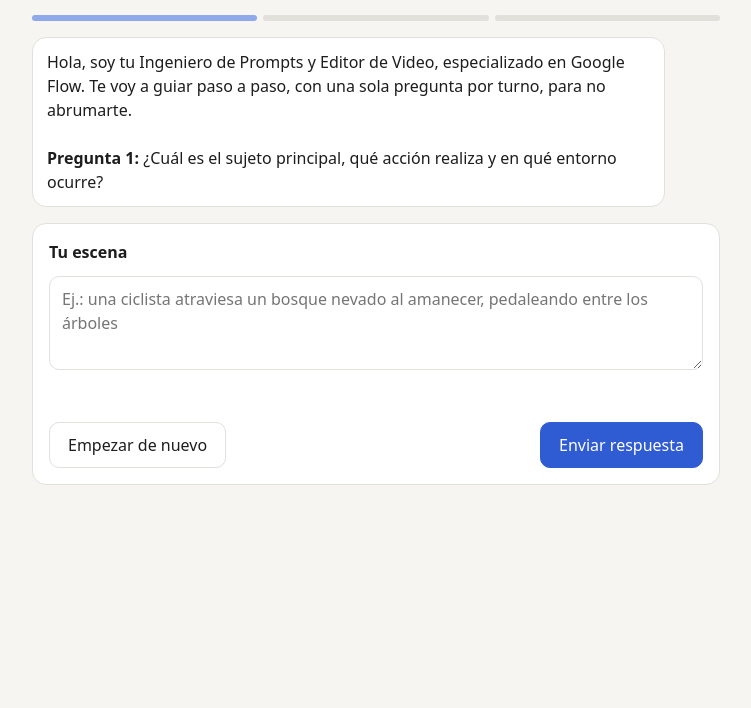
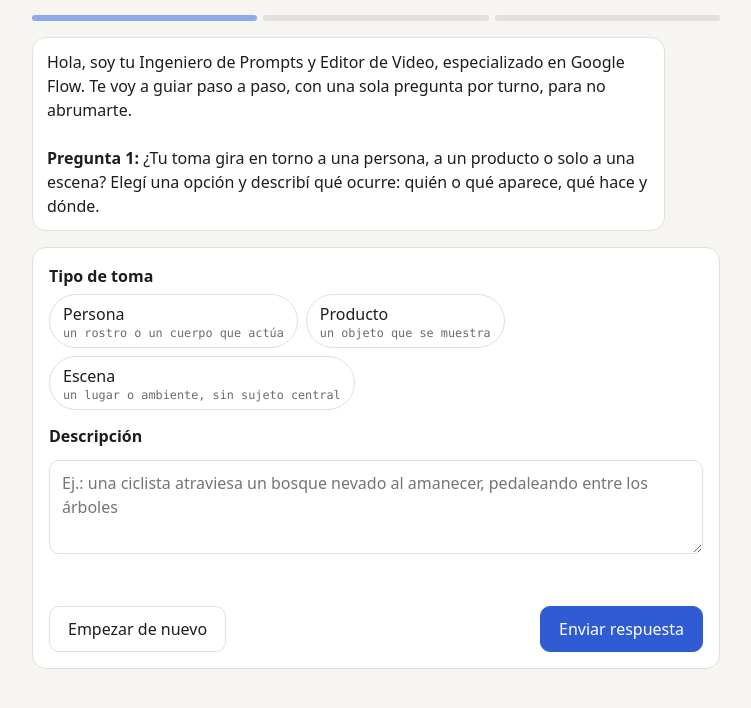
Before and after one commit to PabloGrimaldi/trabajofinalPabloGrimaldi, a plain HTML site: page herramientas/generador-prompts-flow/index.html in a window 1280 px wide. Shown: the part 90-798 px from the top of the page, without its empty margins (264-1015 px from the left). Drawn offline with Linux system fonts and the light colour scheme.

Commit message:
Agregar tipo de toma: persona, producto o escena
La primera pregunta ahora pide elegir si la toma gira en torno a una
persona, un producto o solo una escena. El tipo define las sugerencias de
cámara (seguimiento para personas, órbita para productos, vista aérea
para escenas) y se conserva en el resumen de la conversación.

Claude-Session: https://claude.ai/code/session_012ewtCG4t1fHdL2JpDFvakT

```diff
--- a/herramientas/generador-prompts-flow/index.html
+++ b/herramientas/generador-prompts-flow/index.html
@@ -149,16 +149,29 @@
       cuadrado: { nom: 'Cuadrado 1:1', nota: 'feed', en: 'square 1:1 framing', es: 'encuadre cuadrado 1:1' }
     };
 
-    // Sugerencias contextuales: se eligen según lo que describió el usuario en la escena.
-    function sugerenciasCamara(escena) {
+    // Sugerencias contextuales: primero según el tipo de sujeto elegido; si no hay tipo, según el texto de la escena.
+    const SUGERENCIAS_POR_TIPO = {
+      persona: ['tracking', 'steadicam', 'slowmo'],
+      producto: ['orbit', 'dollyin', 'closeup'],
+      escena: ['droneview', 'craneup', 'establishing']
+    };
+
+    function sugerenciasCamara(tipo, escena) {
+      if (SUGERENCIAS_POR_TIPO[tipo]) return SUGERENCIAS_POR_TIPO[tipo];
       const t = escena.toLowerCase();
-      if (/producto|botella|reloj|zapatilla|perfume|celular|comida|plato|objeto/.test(t)) return ['orbit', 'dollyin', 'closeup'];
-      if (/camina|corr|cicl|auto|moto|bici|atleta|persona|caballo|nadad/.test(t)) return ['tracking', 'steadicam', 'slowmo'];
-      if (/paisaje|ciudad|monta|mar|playa|valle|edificio|bosque|desierto|calle/.test(t)) return ['droneview', 'craneup', 'establishing'];
+      if (/producto|botella|reloj|zapatilla|perfume|celular|comida|plato|objeto/.test(t)) return SUGERENCIAS_POR_TIPO.producto;
+      if (/camina|corr|cicl|auto|moto|bici|atleta|persona|caballo|nadad/.test(t)) return SUGERENCIAS_POR_TIPO.persona;
+      if (/paisaje|ciudad|monta|mar|playa|valle|edificio|bosque|desierto|calle/.test(t)) return SUGERENCIAS_POR_TIPO.escena;
       return ['orbit', 'dollyin', 'lowangle'];
     }
 
-    const answers = { escena: '', formato: null, camara: null, camaraTexto: '', luz: null, paleta: null, animo: '' };
+    const TIPOS = {
+      persona: { nom: 'Persona', nota: 'un rostro o un cuerpo que actúa' },
+      producto: { nom: 'Producto', nota: 'un objeto que se muestra' },
+      escena: { nom: 'Escena', nota: 'un lugar o ambiente, sin sujeto central' }
+    };
+
+    const answers = { tipo: null, escena: '', formato: null, camara: null, camaraTexto: '', luz: null, paleta: null, animo: '' };
     let fase = 0;
     let historia = [];
     let aviso = '';
@@ -203,22 +216,28 @@
     }
 
     const chipsCamara = () => {
-      const ids = sugerenciasCamara(answers.escena);
+      const ids = sugerenciasCamara(answers.tipo, answers.escena);
       return `<div class="chips">${ids.map((id) => chip('camara', id, CATALOGO[id].nom, CATALOGO[id].cmd, CATALOGO[id].nota)).join('')}
         ${chip('camara', 'otro', 'Lo escribo yo')}</div>`;
     };
 
     const FASES = [
       {
-        mensaje: () => 'Hola, soy tu Ingeniero de Prompts y Editor de Video, especializado en Google Flow. Te voy a guiar paso a paso, con una sola pregunta por turno, para no abrumarte.\n\n**Pregunta 1:** ¿Cuál es el sujeto principal, qué acción realiza y en qué entorno ocurre?',
-        panel: () => `<h3>Tu escena</h3>
+        mensaje: () => 'Hola, soy tu Ingeniero de Prompts y Editor de Video, especializado en Google Flow. Te voy a guiar paso a paso, con una sola pregunta por turno, para no abrumarte.\n\n**Pregunta 1:** ¿Tu toma gira en torno a una persona, a un producto o solo a una escena? Elegí una opción y describí qué ocurre: quién o qué aparece, qué hace y dónde.',
+        panel: () => `<h3>Tipo de toma</h3>
+          <div class="chips">${Object.entries(TIPOS).map(([id, t]) => chip('tipo', id, t.nom, null, t.nota)).join('')}</div>
+          <h3>Descripción</h3>
           <textarea class="campo" rows="3" data-campo="escena" placeholder="Ej.: una ciclista atraviesa un bosque nevado al amanecer, pedaleando entre los árboles">${esc(answers.escena)}</textarea>`,
-        valida: () => (limpia(answers.escena) ? '' : 'Contame al menos el sujeto y la acción para seguir.'),
-        resumen: () => `Escena: ${limpia(answers.escena)}`
+        valida: () => {
+          if (!answers.tipo) return 'Elegí si la toma es una persona, un producto o una escena.';
+          if (!limpia(answers.escena)) return 'Describí qué ocurre para seguir.';
+          return '';
+        },
+        resumen: () => `${TIPOS[answers.tipo].nom}: ${limpia(answers.escena)}`
       },
       {
         mensaje: () => {
-          const ids = sugerenciasCamara(answers.escena);
+          const ids = sugerenciasCamara(answers.tipo, answers.escena);
           const lista = ids.map((id) => `${CATALOGO[id].cmd} (${CATALOGO[id].nota})`).join(', ');
           return `Gracias. **Pregunta 2:** ¿qué formato necesitás y qué movimiento o ángulo de cámara imaginás?\n\nPara tu escena te sugiero ${lista}. Elegí un solo movimiento principal: si la cámara se acerca y se aleja a la vez, el modelo no sabe qué mostrar.`;
         },
@@ -301,7 +320,7 @@
     }
 
     function reiniciar() {
-      Object.assign(answers, { escena: '', formato: null, camara: null, camaraTexto: '', luz: null, paleta: null, animo: '' });
+      Object.assign(answers, { tipo: null, escena: '', formato: null, camara: null, camaraTexto: '', luz: null, paleta: null, animo: '' });
       fase = 0;
       historia = [mensajeBot(FASES[0].mensaje())];
       aviso = '';
```
